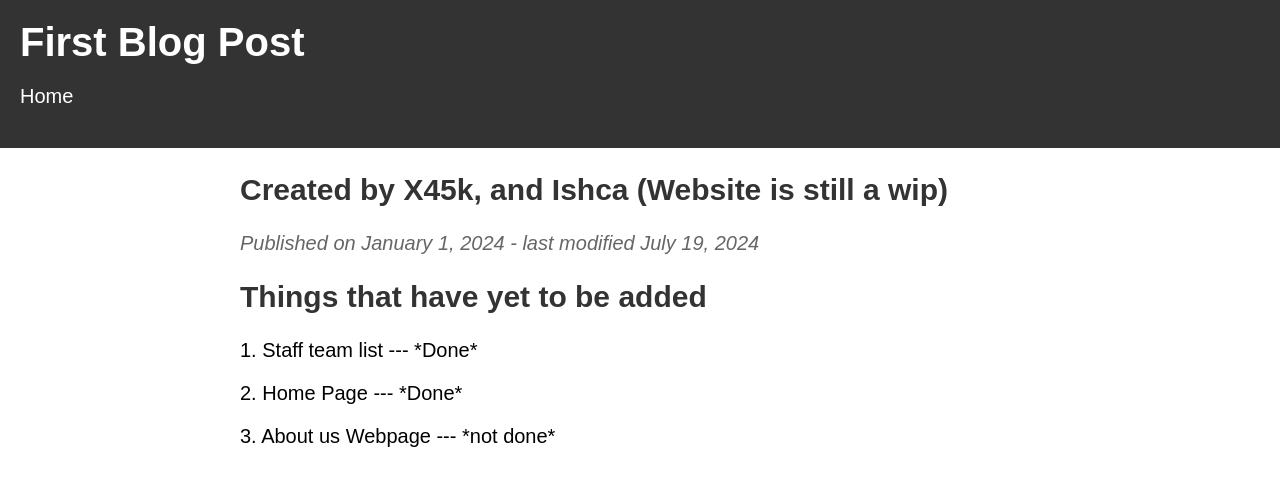
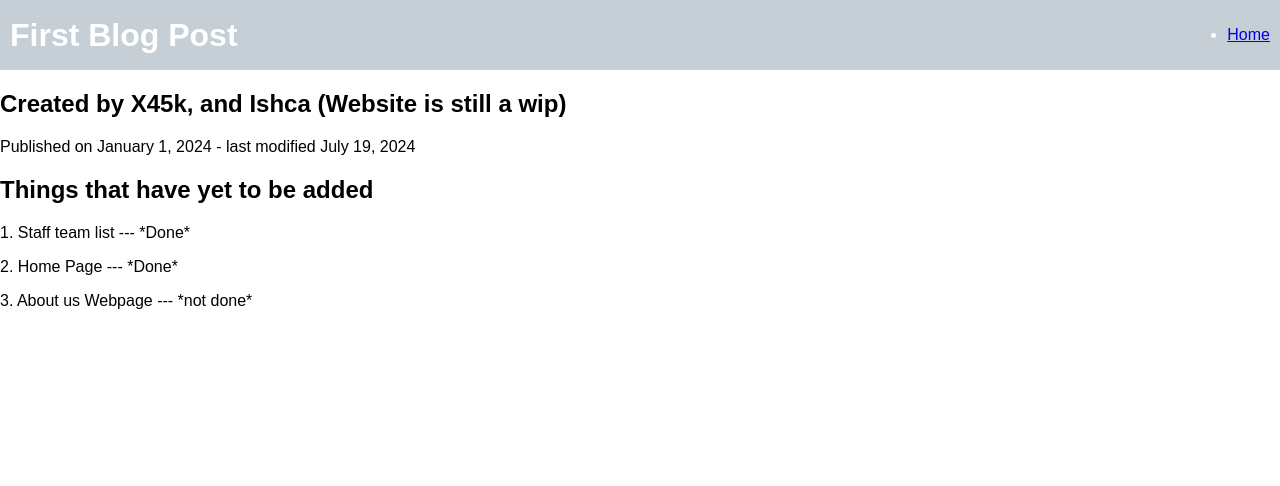
Before and after one commit to SkyblockIsLife/skyblockislife.github.io, a plain HTML site: page Tabs/ToDo-List.html in a window 1280 px wide. Drawn offline with Linux system fonts and the light colour scheme.

Commit message:
Update stylesheet reference in ToDo-List.html

```diff
--- a/Tabs/ToDo-List.html
+++ b/Tabs/ToDo-List.html
@@ -4,7 +4,7 @@
   <meta charset="UTF-8">
   <meta name="viewport" content="width=device-width, initial-scale=1.0">
   <title>To-do list</title>
-  <link rel="stylesheet" href="styles (ST).css">
+  <link rel="stylesheet" href="../styles (index).css">
 </head>
 <body>
   <header>
```
